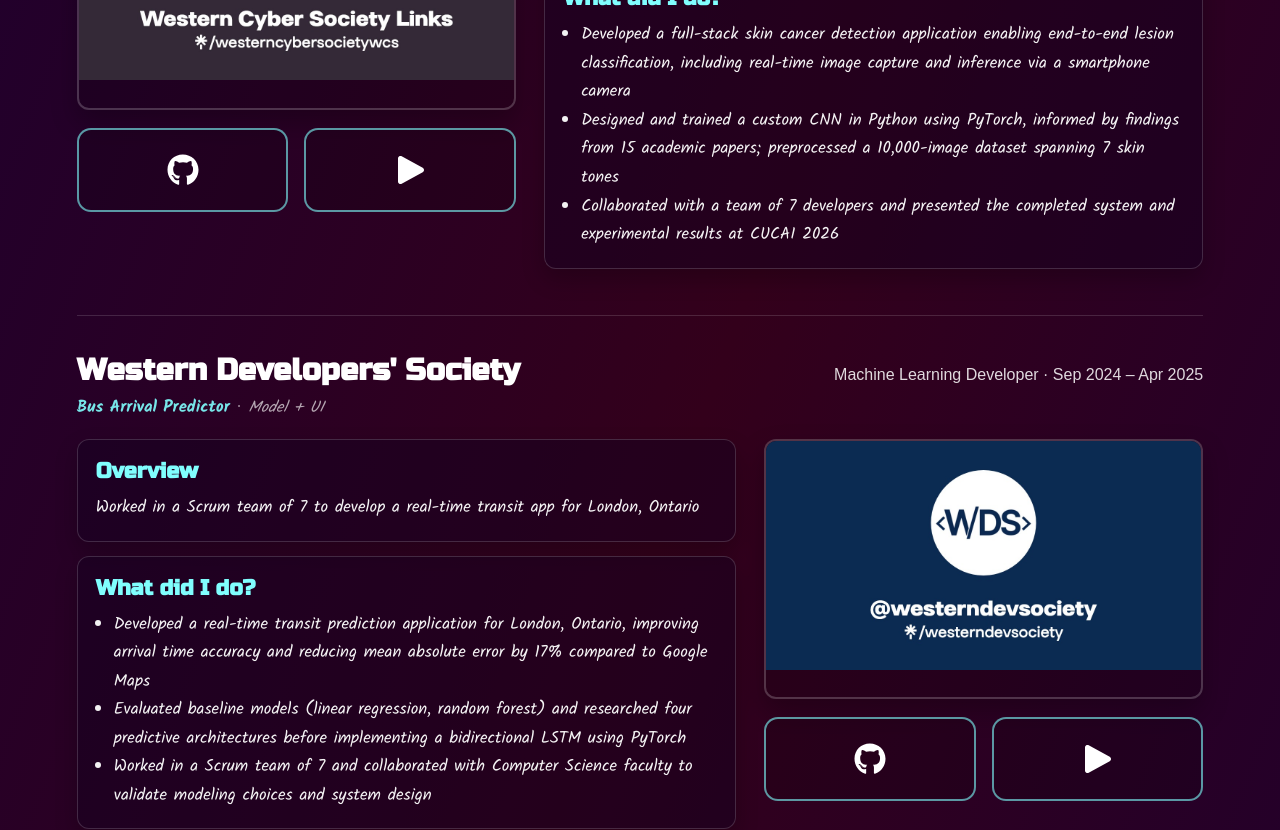
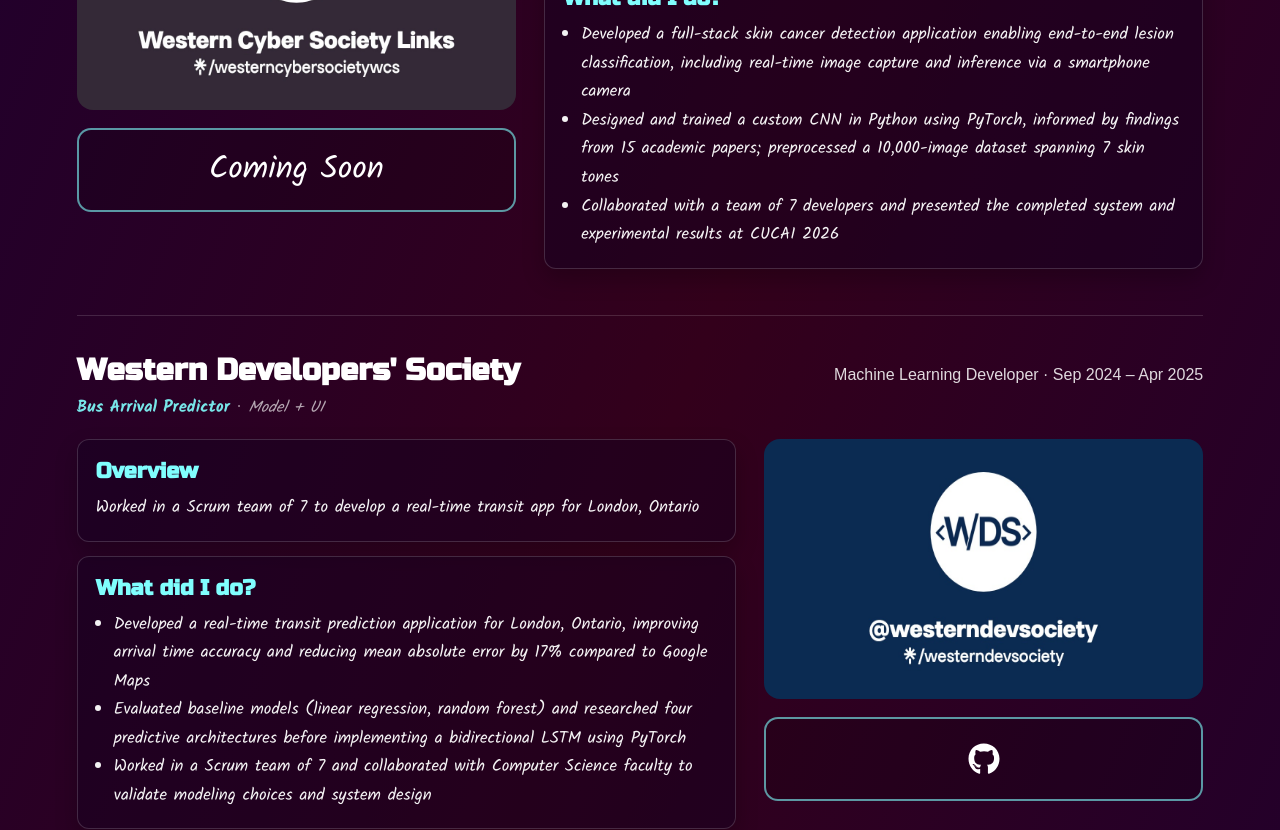
Before and after one commit to marccrasto/Portfolio_Website, a React (Create React App) app: page /projects in a window 1280 px wide. Shown: the part 1140-1970 px from the top of the page. Built offline with nearby package versions, Linux system fonts and the light colour scheme; a web font is replaced by a local one.

Commit message:
COMPLETED: Projects Page; TODO: Academics Page

```diff
--- a/src/pages/ProjectsPage.css
+++ b/src/pages/ProjectsPage.css
@@ -162,20 +162,24 @@
 /* Right image placeholder */
 .club-image {
   width: 100%;
-  border-radius: 12px;
+  height: 260px;              /* tweak if you want taller */
+  border-radius: 16px;
   overflow: hidden;
-  border: 2px solid rgba(255, 255, 255, 0.2);
-  background: rgba(0, 0, 0, 0.15);
-  box-shadow: 0 12px 26px rgba(0, 0, 0, 0.25);
-  min-height: 260px;
+  display: flex;              /* helps with contain mode */
+  align-items: center;
+  justify-content: center;
+
+  /* IMPORTANT: remove any white background if it exists */
+  background: transparent;
 }
 
 .club-image img {
   width: 100%;
   height: 100%;
-  object-fit: cover;
   display: block;
 }
+
+
 
 .image-placeholder {
   height: 260px;
@@ -351,8 +355,8 @@
 
 .project-strip-right {
   width: 100%;
-  display: grid;
-  grid-template-columns: 1fr 1fr;
+  /*display: grid;
+  grid-template-columns: 1fr 1fr;*/
   gap: 16px;
   margin-top: 18px;
 }
@@ -377,10 +381,12 @@
   width: 100%;
   height: 84px; /* was 72px */
   font-size: 2rem;
+  font-family: 'Kalam';
 }
 
 .project-icon-btn:hover {
   transform: translateY(-2px);
   border-color: #80fefe;
   box-shadow: 0 0 16px rgba(128, 254, 254, 0.25);
+  cursor: pointer;
 }
--- a/src/pages/ProjectsPage.js
+++ b/src/pages/ProjectsPage.js
@@ -120,17 +120,17 @@ class ProjectsPage extends React.Component {
           description:
             "Hover card description placeholder.",
           tags: ["Python", "ML", "UI"],
-          github: "#",
+          github: "https://github.com/EthanPisani/WDS_LTC_BUS",
           demo: "#",
         },
       },
       {
         clubName: "Western AI",
         roleLine: "Front-end Developer · Sep 2023 – Apr 2024",
-        image: "/projects_pics/westernai.png",
+        image: "/projects_pics/westernuai.jpg",
         overviewTitle: "Overview",
         overview:
-          "Built and live-demoed a financial forecasting web app at CUCAI 2024 attended by 340+ delegates",
+          "Built and demoed a financial forecasting web app at CUCAI 2024",
         didTitle: "What did I do?",
         bullets: [
             "Built and live-demoed a financial forecasting web application at CUCAI 2024, presenting to 340+ delegates and showcasing real-time forecast generation",
@@ -143,7 +143,7 @@ class ProjectsPage extends React.Component {
           description:
             "Hover card description placeholder.",
           tags: ["Python", "Flask", "HTML + CSS"],
-          github: "#",
+          github: "https://github.com/marccrasto/WAI",
           demo: "#",
         },
       },
@@ -212,7 +212,7 @@ class ProjectsPage extends React.Component {
 
                   {/* Right: image placeholder */}
                   <div className="club-right">
-                    <div className="club-image">
+                    <div className='club-image'>
                       {c.image ? (
                         <img src={c.image} alt={`${c.clubName}`} />
                       ) : (
@@ -223,7 +223,7 @@ class ProjectsPage extends React.Component {
                     </div>
                     {/* Project strip (Option 2) */}
                     <div className="project-strip-right">
-                      <a
+                      {c.projectCard.github != '#' ? (<a
                         className="project-icon-btn wide"
                         href={c.projectCard.github}
                         target="_blank"
@@ -232,9 +232,16 @@ class ProjectsPage extends React.Component {
                         title="GitHub"
                       >
                         <FontAwesomeIcon icon={faGithub} />
-                      </a>
-
-                      <a
+                      </a>) : (<a
+                        className="project-icon-btn wide"
+                        target="_blank"
+                        rel="noreferrer"
+                        aria-label="GitHub repository"
+                        title="GitHub"
+                      >
+                        Coming Soon
+                      </a>)}
+                      {/*<a
                         className="project-icon-btn wide"
                         href={c.projectCard.demo}
                         target="_blank"
@@ -243,7 +250,7 @@ class ProjectsPage extends React.Component {
                         title="Demo"
                       >
                         <FontAwesomeIcon icon={faPlay} />
-                      </a>
+                      </a>*/}
                     </div>
                   </div>
                 </div>
```
Also changed, not shown: public/projects_pics/westernuai.jpg (added).
